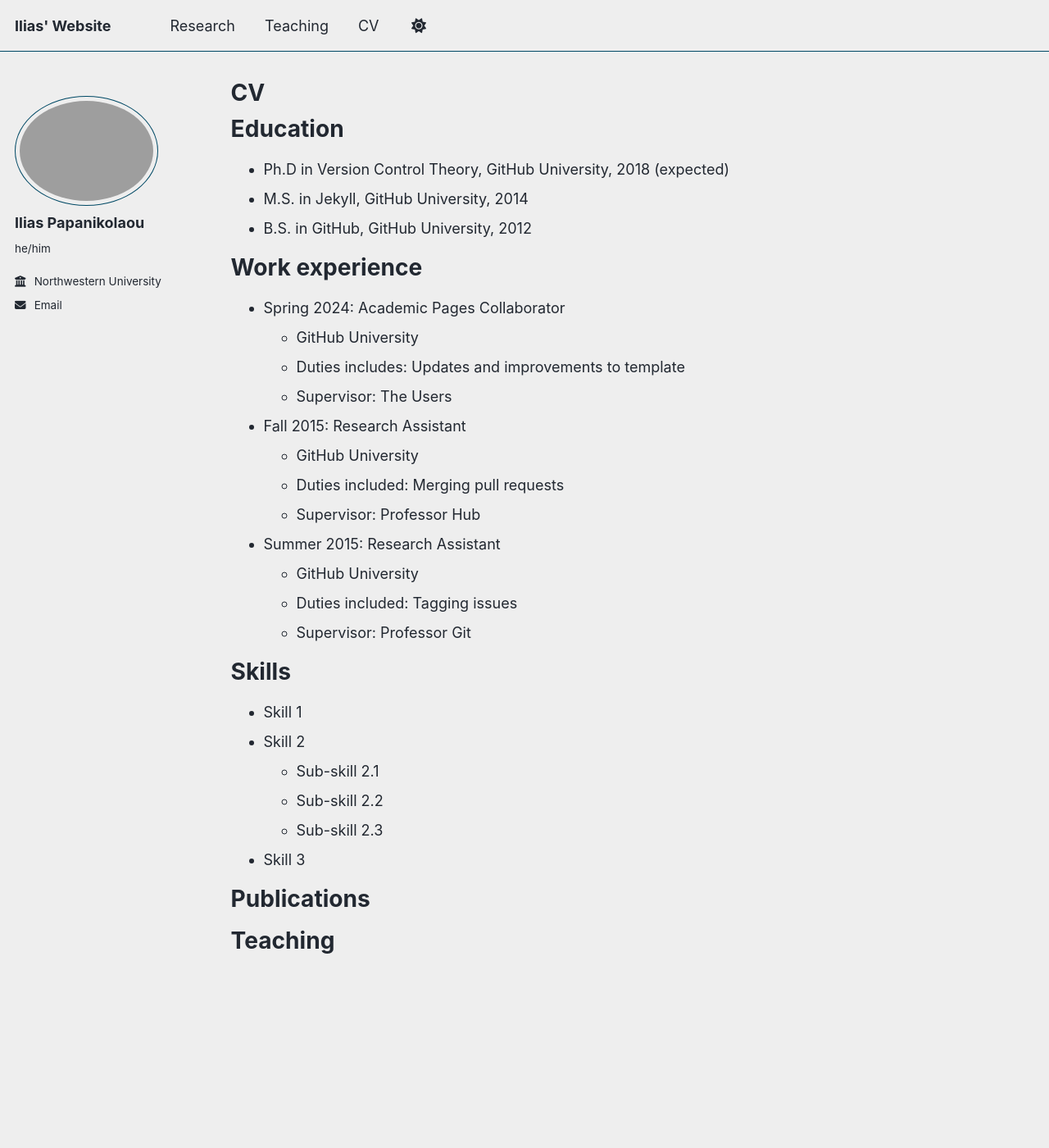
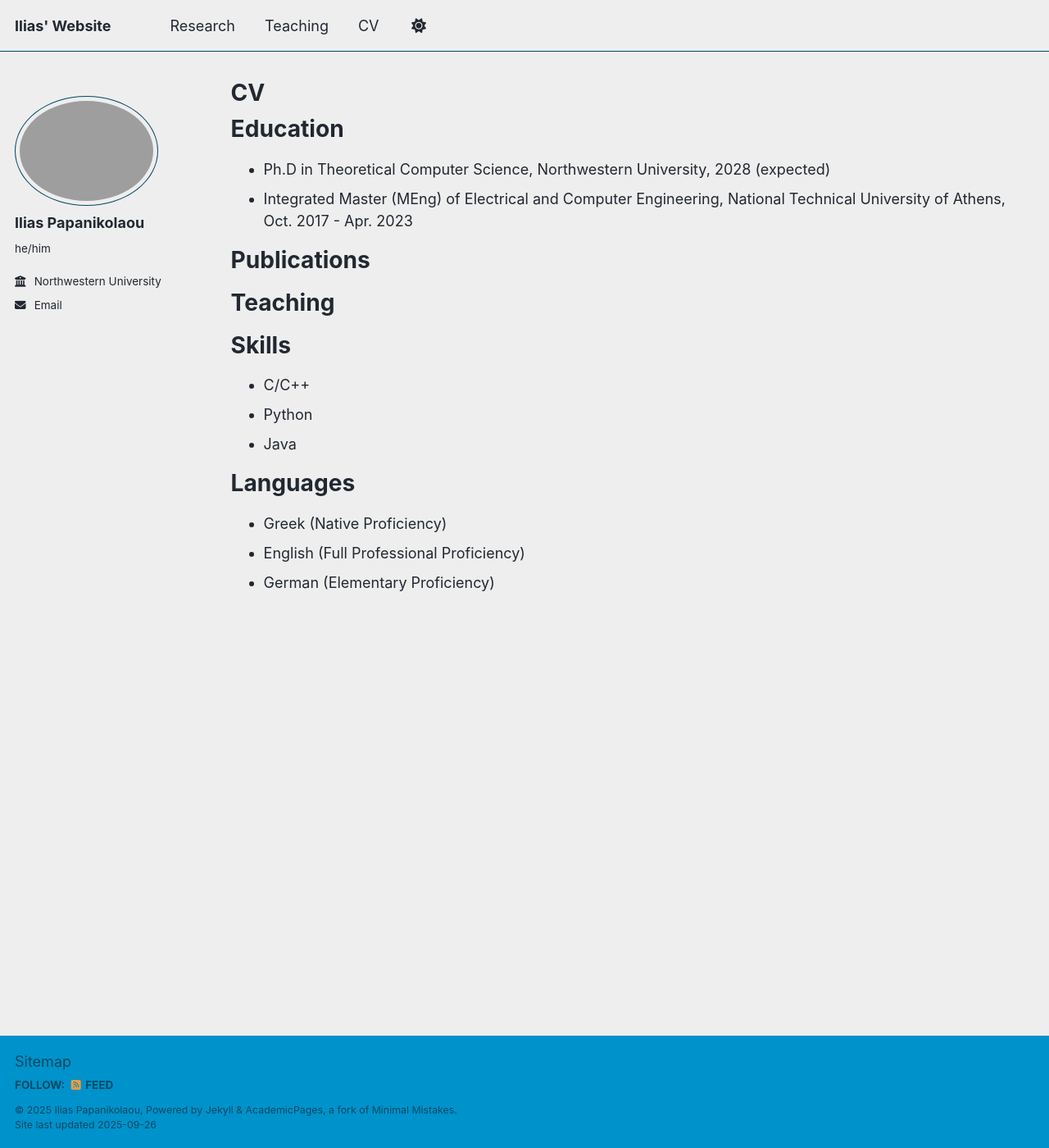
Before and after one commit to iliaspap/iliaspap.github.io, a Jekyll site: the page built from _pages/cv.md, in a window 1280 px wide and 1400 px high. Shown: the whole window at 82% size. Built offline with Jekyll 4.4.1, drawn with Linux system fonts in a browser that asks for light colours; a script that is not in the unit is left out.

Commit message:
Added CV - initial commit

```diff
--- a/_pages/cv.md
+++ b/_pages/cv.md
@@ -11,11 +11,10 @@ redirect_from:
 
 Education
 ======
-* Ph.D in Version Control Theory, GitHub University, 2018 (expected)
-* M.S. in Jekyll, GitHub University, 2014
-* B.S. in GitHub, GitHub University, 2012
+* Ph.D in Theoretical Computer Science, Northwestern University, 2028 (expected)
+* Integrated Master (MEng) of Electrical and Computer Engineering, National Technical University of Athens, Oct. 2017 - Apr. 2023
 
-Work experience
+<!-- Work experience
 ======
 * Spring 2024: Academic Pages Collaborator
   * GitHub University
@@ -30,16 +29,7 @@ Work experience
 * Summer 2015: Research Assistant
   * GitHub University
   * Duties included: Tagging issues
-  * Supervisor: Professor Git
-
-Skills
-======
-* Skill 1
-* Skill 2
-  * Sub-skill 2.1
-  * Sub-skill 2.2
-  * Sub-skill 2.3
-* Skill 3
+  * Supervisor: Professor Git -->
 
 Publications
 ======
@@ -59,6 +49,18 @@ Teaching
     {% include archive-single-cv.html %}
   {% endfor %}</ul>
 
+Skills
+======
+* C/C++
+* Python
+* Java
+
+Languages
+======
+* Greek (Native Proficiency)
+* English (Full Professional Proficiency)
+* German (Elementary Proficiency)
+
 <!-- Service and leadership
 ======
 * Currently signed in to 43 different slack teams -->
```
